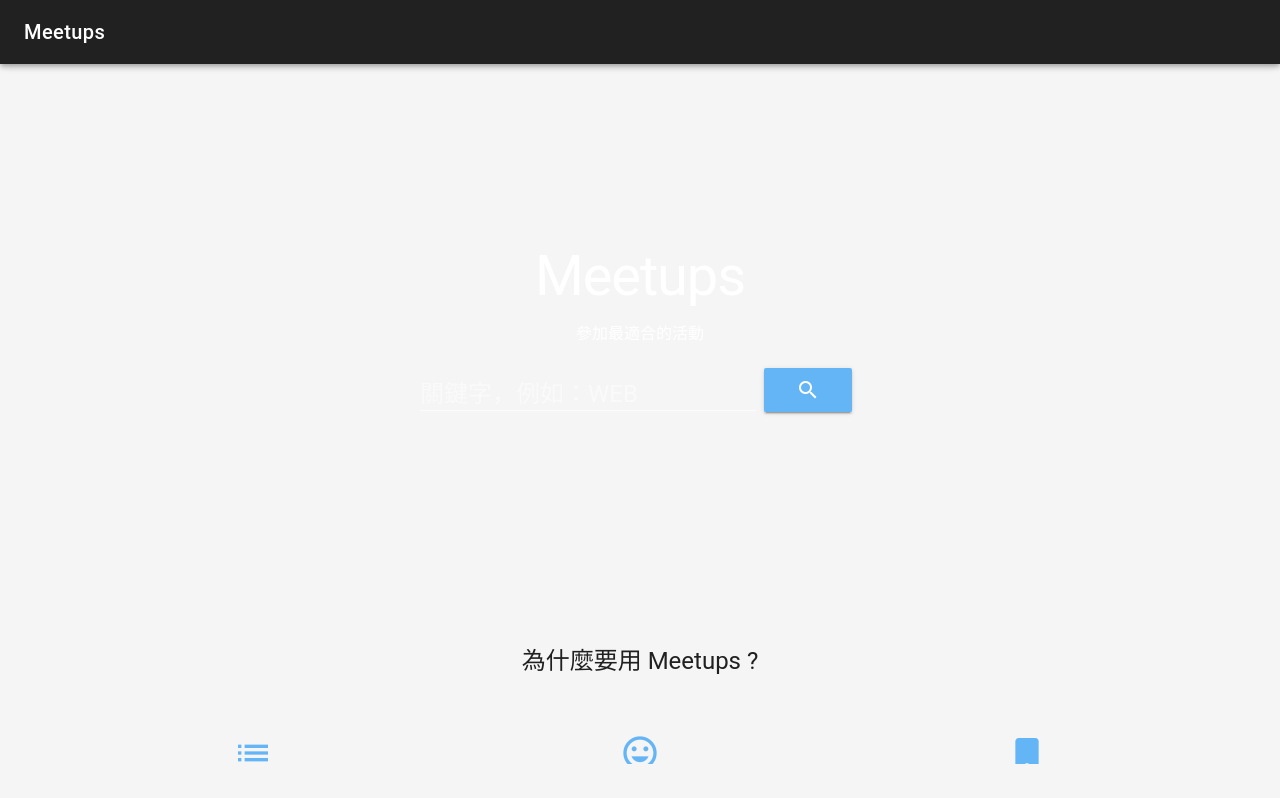
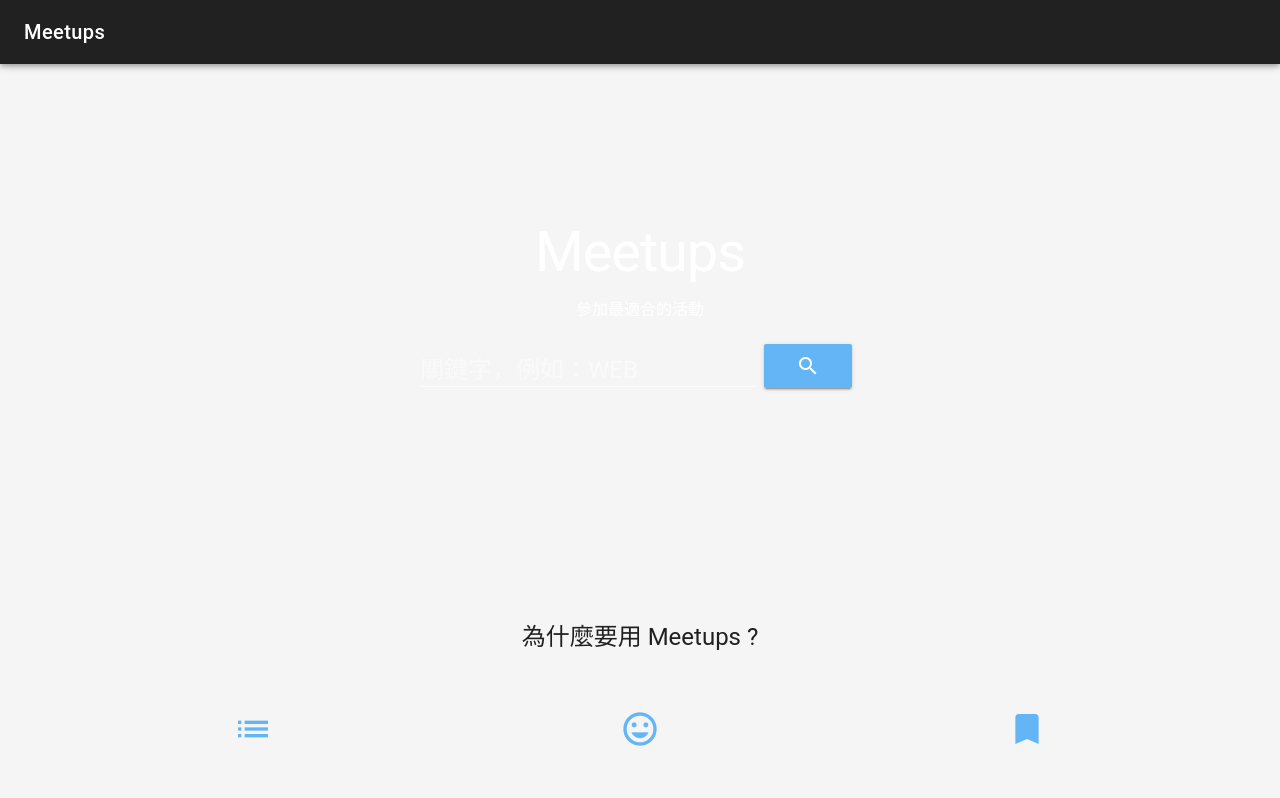
Before and after one commit to scottxxx666/meetups-vue, a Vue app: page /#/ in a window 1280 px wide. Shown: the top 798 px of the page. Built offline with nearby package versions, Linux system fonts and the light colour scheme.

Commit message:
Tricky margin instead padding

```diff
--- a/src/components/Home.vue
+++ b/src/components/Home.vue
@@ -182,8 +182,8 @@
 </script>
 
 <style>
-.container {
-  padding: 0px;
+#home-container{
+  margin:-24px;
 }
 .parallax__content{
   background: rgba(84, 110, 122, 0.5);
```
